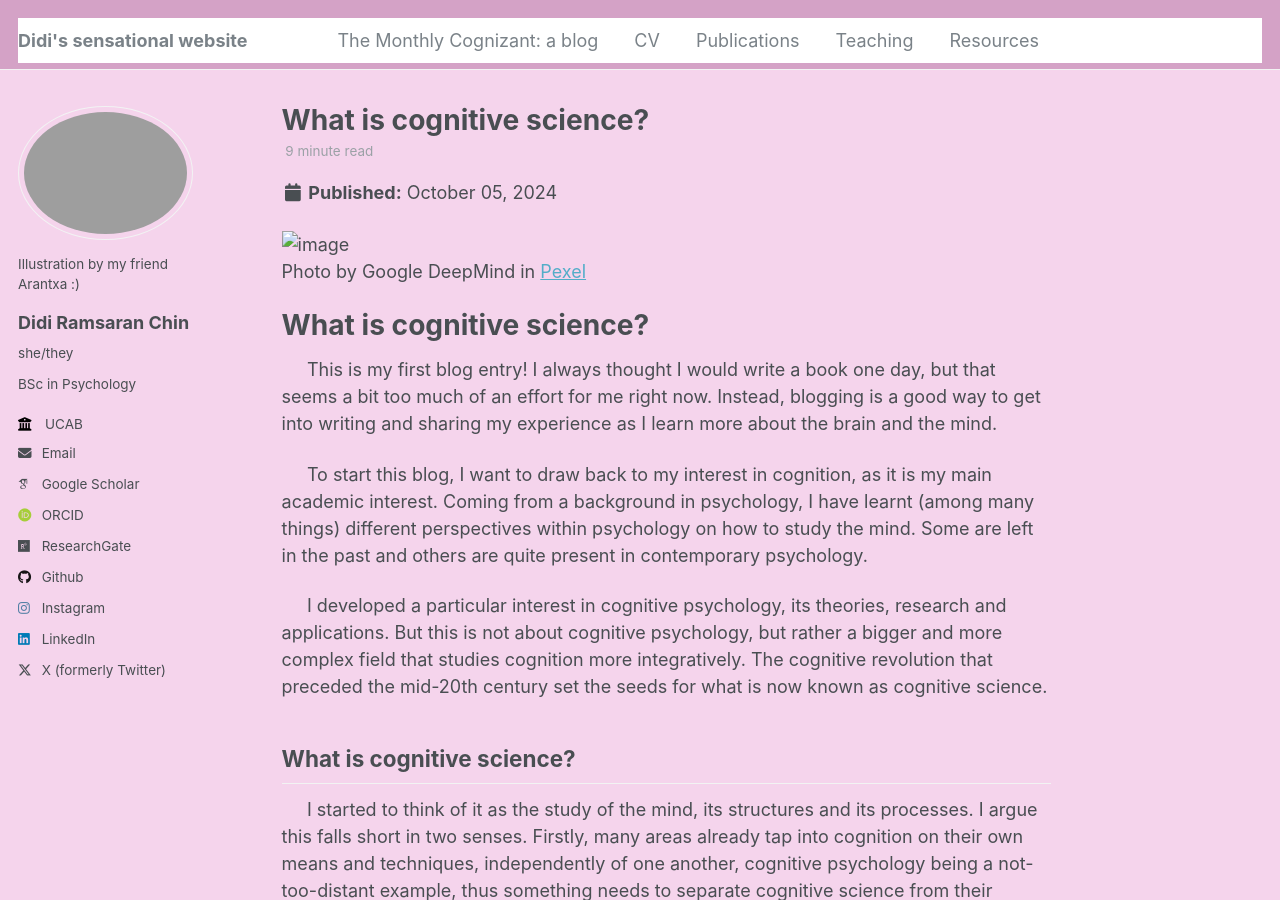
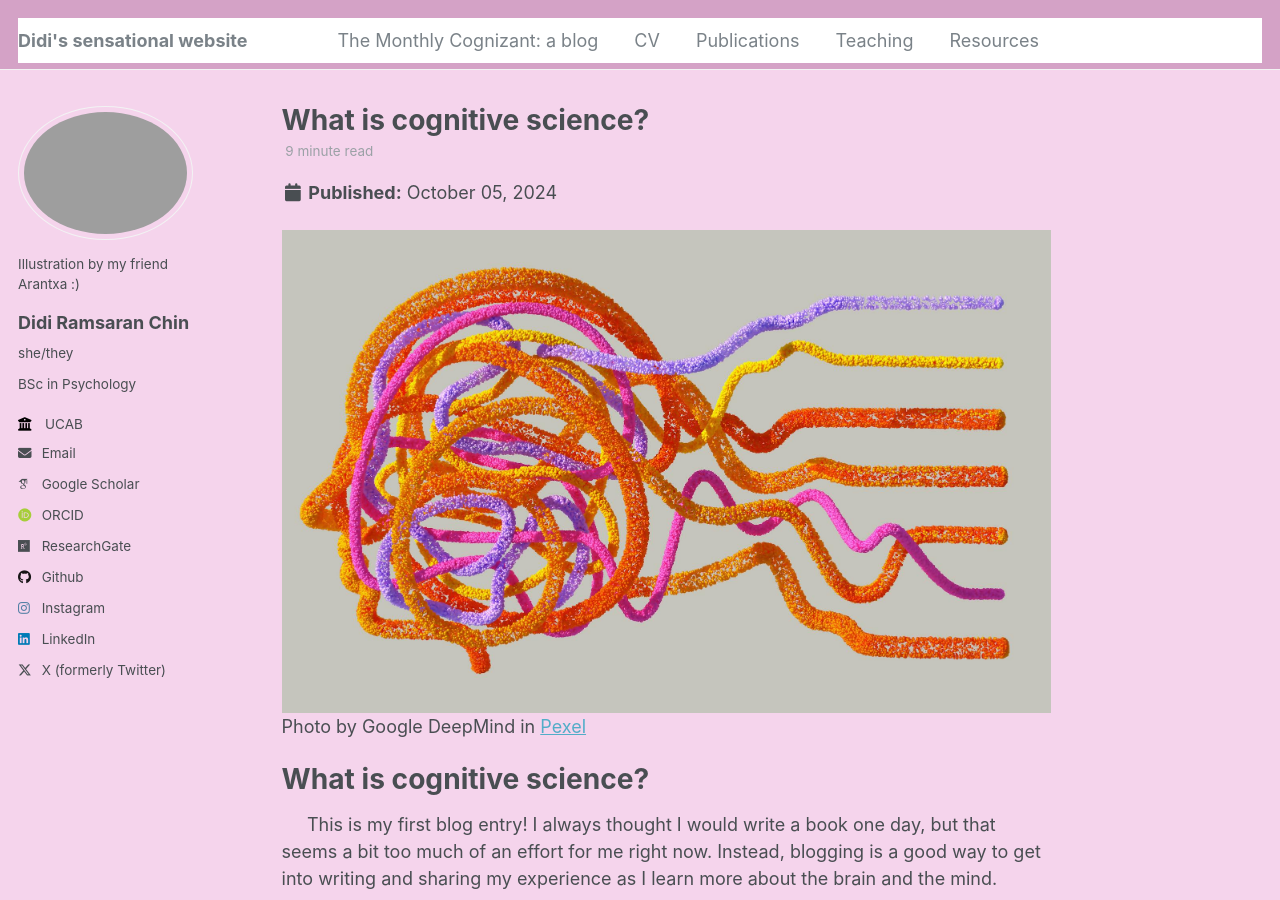
Before and after one commit to neurodidi/neurodidi.github.io, a Jekyll site: the page built from _posts/2024-10-05-blog-post-1.md, in a window 1280 px wide and 900 px high. Built offline with Jekyll 4.4.1, drawn with Linux system fonts in a browser that asks for light colours; some web fonts are replaced.

Commit message:
Update 2024-10-05-blog-post-1.md

```diff
--- a/_posts/2024-10-05-blog-post-1.md
+++ b/_posts/2024-10-05-blog-post-1.md
@@ -9,7 +9,7 @@ tags:
   - Introduction
 ---
 
-![image](images/Mind2.jpg)
+![](https://github.com/neurodidi/neurodidi.github.io/blob/8bde167f025b60e76e64e7679713c09a35b30c91/images/Mind2.jpg "An artist’s illustration of artificial intelligence (AI). This image depicts AI safety research. It was created by artist Khyati Trehan as part of the Visualising AI project launched by Google DeepMind.")
 <br />
 Photo by Google DeepMind in [Pexel](https://www.pexels.com/photo/an-artist-s-illustration-of-artificial-intelligence-ai-this-image-depicts-how-ai-can-help-humans-to-understand-the-complexity-of-biology-it-was-created-by-artist-khyati-trehan-as-part-17484975/)
 
@@ -30,7 +30,7 @@ Getting the basics: what is the mind?
 ------
 &nbsp;&nbsp;&nbsp;&nbsp;&nbsp;This could be a topic of another post, but to set some basic concepts, we can think of the mind as a _information processor_. This information is understood as representations of things, as queues of some nature that stand for something else —this is called the symbolic property—. The information would be mentally represented and would stand for stuff outside the mind (e.g. a tree) or even inside the mind (e.g. a dream or a thought). As the representations stand for something, they are directed to that something, and thus holding meaning.
 
-<video src="path/to/video.mp4" width="320" height="240" autoplay></video>
+<video src="images/Mind1.mp4" width="320" height="240" autoplay="true"></video>
 
 &nbsp;&nbsp;&nbsp;&nbsp;&nbsp;There are different types of representations. Concepts are representations of elements (e.g. cats). Propositions establish relationships between concepts and hold the property of it being either true or false —aka factuality— (e.g. the cat is chunky). Rules are combinations of propositions, which can know interrelate complex relationships and represent procedural knowledge (e.g. if Mr Mittens is chunky, then he needs to do exercise and do a checkup with the veterinarian). Analogies are contrasts of a given experience with another one similar to it (e.g. Mr mittens is getting chunkier, just like your dog at the beginning of last year).
 
```
